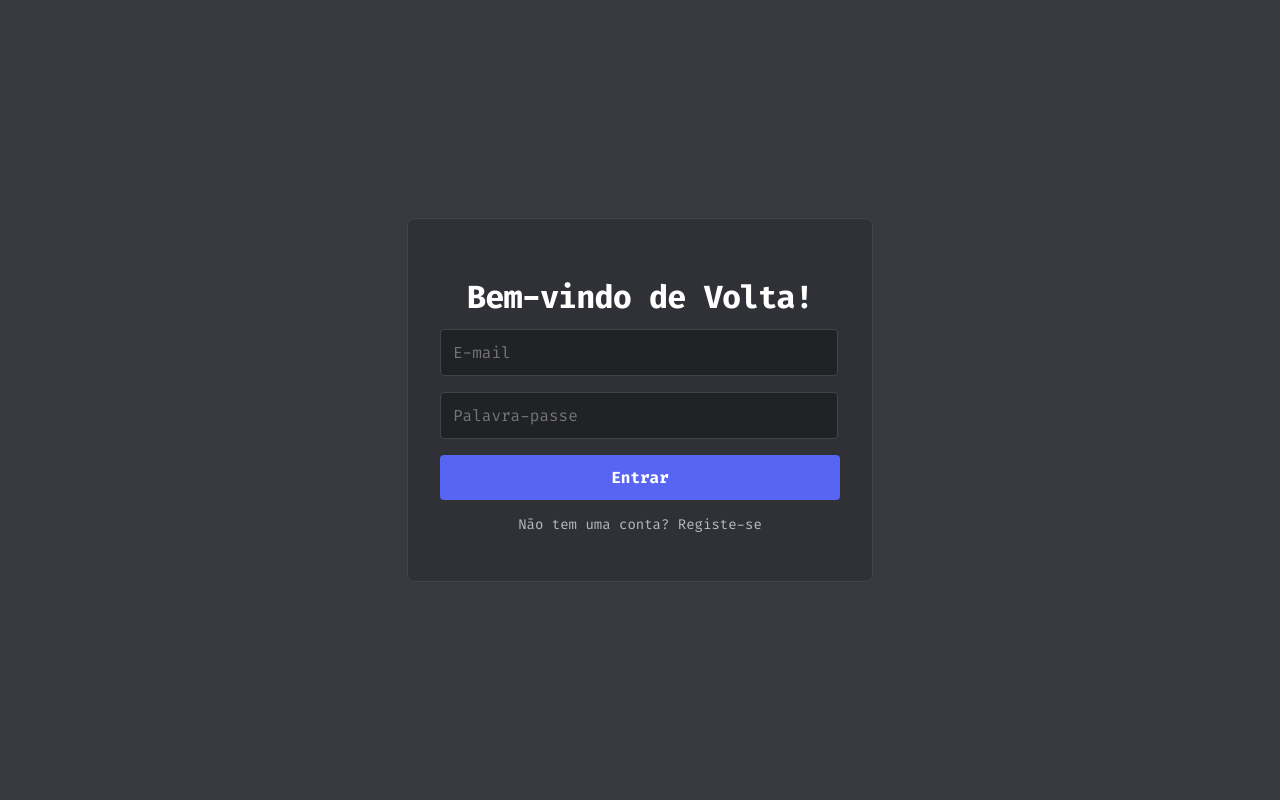
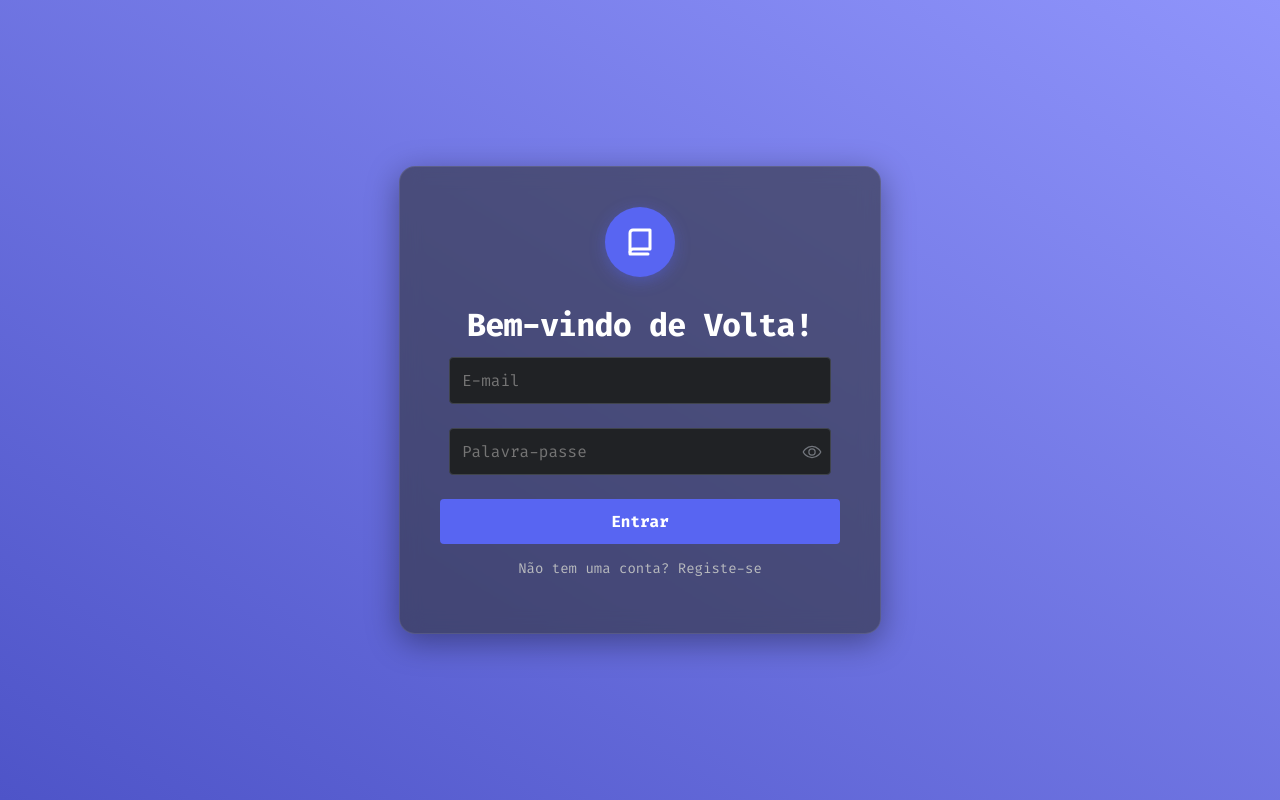
Before and after one commit to iHadesj/studyquest-monorepo, a React (Vite) app: page / in a window 1280 px wide. Built offline with nearby package versions, Linux system fonts and the light colour scheme; no server answers.

Commit message:
refactor: mudança total no authpage, e adição do icone da pagina de volta

```diff
--- a/index.html
+++ b/index.html
@@ -2,7 +2,7 @@
 <html lang="en">
   <head>
     <meta charset="UTF-8" />
-    <link rel="icon" type="image/svg+xml" href="/brainIcone.png" />
+    <link rel="icon" type="image/svg+xml" href="/brainstorm.png" />
     <link rel="preconnect" href="https://fonts.googleapis.com" />
     <link
       href="https://fonts.googleapis.com/css2?family=Fira+Code:wght@400;700&display=swap"
--- a/src/pages/AuthPage/index.tsx
+++ b/src/pages/AuthPage/index.tsx
@@ -7,6 +7,7 @@ import {
 import { doc, setDoc } from 'firebase/firestore';
 import { Title } from '../../style/globalStyle';
 import { auth, db } from '../../config/firebase';
+import { Book, Eye, EyeSlash } from 'phosphor-react';
 
 // --- COMPONENTES ESTILIZADOS ---
 const AuthContainer = styled.div`
@@ -15,37 +16,80 @@ const AuthContainer = styled.div`
   justify-content: center;
   min-height: 100vh;
   background-color: #36393f;
+  /* Adiciona um fundo com gradiente para o efeito de vidro funcionar */
+  background-image: linear-gradient(to top right, #4e54c8, #8f94fb);
 `;
 
 const AuthBox = styled.div`
-  background-color: #2f3136;
-  padding: 2rem;
-  border-radius: 8px;
-  margin: 10px;
-  border: 1px solid #40444b;
+  /* Efeito de Vidro (Glassmorphism) */
+  background: rgba(47, 49, 54, 0.6);
+  backdrop-filter: blur(10px);
+  -webkit-backdrop-filter: blur(10px);
+  border: 1px solid rgba(255, 255, 255, 0.1);
+
+  padding: 2.5rem;
+  border-radius: 16px;
+  margin: 1rem;
   width: 100%;
   max-width: 400px;
   text-align: center;
+  box-shadow: 0 8px 32px 0 rgba(0, 0, 0, 0.37);
+`;
+
+const IconContainer = styled.div`
+  background-color: #5865f2;
+  width: 70px;
+  height: 70px;
+  border-radius: 50%;
+  display: flex;
+  align-items: center;
+  justify-content: center;
+  margin: 0 auto 1.5rem auto;
+  box-shadow: 0 4px 15px rgba(88, 101, 242, 0.4);
 `;
 
 const Form = styled.form`
   display: flex;
   flex-direction: column;
-  gap: 1rem;
+  gap: 1.5rem; /* Aumenta o espaçamento */
+`;
+
+const InputWrapper = styled.div`
+  position: relative;
+  width: 100%;
 `;
 
 const Input = styled.input`
   width: 100%;
   padding: 0.75rem;
+  padding-right: 3rem; /* Espaço para o ícone do olho */
   background-color: #202225;
   border: 1px solid #40444b;
   border-radius: 4px;
   color: #dcddde;
   font-family: 'Fira Code', monospace;
   font-size: 1rem;
+  transition: border-color 0.2s;
   &:focus {
     outline: none;
     border-color: #5865f2;
+  }
+`;
+
+const PasswordToggleButton = styled.button`
+  position: absolute;
+  right: 10px;
+  top: 50%;
+  transform: translateY(-50%);
+  background: none;
+  border: none;
+  color: #72767d;
+  cursor: pointer;
+  padding: 0.5rem;
+  display: flex;
+  align-items: center;
+  &:hover {
+    color: #ffffff;
   }
 `;
 
@@ -59,9 +103,10 @@ const Button = styled.button`
   font-size: 1rem;
   border: none;
   cursor: pointer;
-  transition: background-color 0.2s;
+  transition: all 0.2s;
   &:hover {
     background-color: #4f5bd5;
+    transform: scale(1.02);
   }
 `;
 
@@ -85,6 +130,7 @@ export const AuthPage = () => {
   const [isLogin, setIsLogin] = useState(true);
   const [email, setEmail] = useState('');
   const [password, setPassword] = useState('');
+  const [showPassword, setShowPassword] = useState(false); // Estado para visualizar a senha
   const [error, setError] = useState<string | null>(null);
 
   const handleSubmit = async (e: React.FormEvent) => {
@@ -101,7 +147,6 @@ export const AuthPage = () => {
           password
         );
         const user = userCredential.user;
-
         await setDoc(doc(db, 'users', user.uid), {
           uid: user.uid,
           email: user.email,
@@ -131,26 +176,39 @@ export const AuthPage = () => {
   return (
     <AuthContainer>
       <AuthBox>
+        <IconContainer>
+          <Book size={32} color="white" weight="bold" />
+        </IconContainer>
         <Title style={{ border: 'none', padding: 0, fontSize: '2rem' }}>
-          {isLogin ? 'Bem-vindo de Volta!' : 'Crie sua Conta'}
+          {isLogin ? 'Bem-vindo de Volta!' : 'Crie a sua Conta'}
         </Title>
         <Form onSubmit={handleSubmit}>
+          <InputWrapper>
             <Input
-            style={{ width: '93%' }}
               type="email"
+              style={{ width: '80%' }}
               placeholder="E-mail"
               value={email}
               onChange={(e) => setEmail(e.target.value)}
               required
             />
+          </InputWrapper>
+          <InputWrapper>
             <Input
-            style={{ width: '93%' }}
-            type="password"
+              type={showPassword ? 'text' : 'password'} // Altera o tipo do input
               placeholder="Palavra-passe"
+              style={{ width: '80%' }}
               value={password}
               onChange={(e) => setPassword(e.target.value)}
               required
             />
+            <PasswordToggleButton
+              type="button"
+              onClick={() => setShowPassword(!showPassword)}
+            >
+              {showPassword ? <EyeSlash size={20} /> : <Eye size={20} />}
+            </PasswordToggleButton>
+          </InputWrapper>
           <Button type="submit">{isLogin ? 'Entrar' : 'Registar'}</Button>
         </Form>
         {error && <ErrorText>{error}</ErrorText>}
```
Also changed, not shown: public/data/brainIcons.png (deleted), public/data/brainstorm.png (added). Lines whose indentation alone changed are shown as unchanged.
